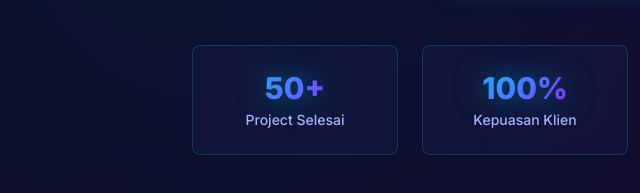
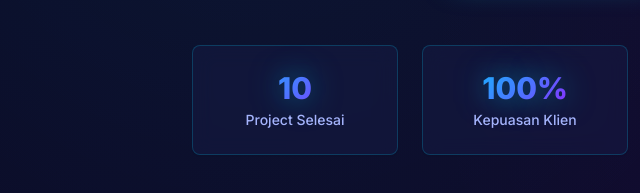
Before and after one commit to BangDean/Cerberus-Code, a plain HTML site: page index.html in a window 1280 px wide. Shown: the part 607-800 px from the top of the page, 0-640 px from the left. Drawn offline with nearby package versions, Linux system fonts and the light colour scheme; animation ran at ten frames a second.

Commit message:
Update index.html

```diff
--- a/index.html
+++ b/index.html
@@ -79,7 +79,7 @@
                 </div>
                 <div class="grid grid-cols-2 md:grid-cols-4 gap-6 max-w-4xl mx-auto">
                     <div class="bg-white p-6 rounded-lg shadow-sm border border-gray-200 animate-item">
-                        <div class="text-3xl font-bold text-blue-600 mb-1">50+</div>
+                        <div class="text-3xl font-bold text-blue-600 mb-1">10</div>
                         <div class="text-sm text-gray-600 font-medium">Project Selesai</div>
                     </div>
                     <div class="bg-white p-6 rounded-lg shadow-sm border border-gray-200 animate-item">
@@ -526,4 +526,5 @@
 
     <script src="script.js"></script>
 </body>
+
 </html>
```
